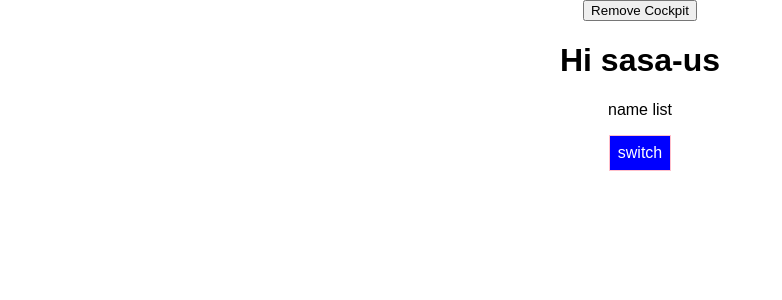
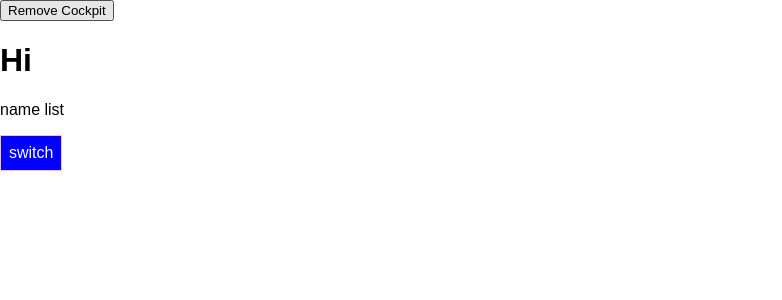
Before and after one commit to sasa-us/React-practice, a React app in the folder react-complete-guide/: page / in a window 1280 px wide. Shown: the top 300 px of the page, without its empty margins (0-782 px from the left). Built offline with nearby package versions, Linux system fonts and the light colour scheme.

Commit message:
HOC-use function return a component

```diff
--- a/react-complete-guide/src/containers/App.css
+++ b/react-complete-guide/src/containers/App.css
@@ -1,3 +1,4 @@
 .App {
-  text-align: center;
+  /* text-align: center; */
+  text-align: left;
 }
--- a/react-complete-guide/src/containers/App.js
+++ b/react-complete-guide/src/containers/App.js
@@ -2,7 +2,9 @@
 import classes from './App.css';
 import Persons from '../components/Persons/Persons';
 import Cockpit from '../components/Cockpit/Cockpit';
-import WithClass from '../hoc/WithClass';
+import withClass from '../hoc/withClass';
+import Aux from '../hoc/Aux';
+
 // import ErrorBoundary from '../ErrorBoundary/ErrorBoundary';
 
 class App extends Component {
@@ -111,8 +113,8 @@
     return (
       //use WithClass higher order component wrap other component
       //instead of div
-        <WithClass classes={classes.App}>
-
+        // <WithClass classes={classes.App}>
+      <Aux>
         <button
           onClick={() => {
             this.setState({showCockpit: false })
@@ -140,10 +142,11 @@
           {/* props should have persons showPersons clicked */}
 
           { persons }
-        </WithClass>
+        {/* </WithClass> */}
+        </Aux>
 
     );
   }
 }
-
-export default App;
+//css module classes.App
+export default withClass(App, classes.App);
--- a/react-complete-guide/src/hoc/WithClass.js
+++ b/react-complete-guide/src/hoc/WithClass.js
@@ -1,9 +1,18 @@
 import React from 'react';
 
-const WithClass = props => (
-    <div className={props.classes}>
-        {props.children}
-    </div>
-);
+// const WithClass = props => (
+//     <div className={props.classes}>
+//         {props.children}
+//     </div>
+// );
 
-export default WithClass;
+
+const withClass = (WrappedComponent, className) => {
+    return props => (
+        <div className={className}>
+            <WrappedComponent />
+        </div>
+    );
+}
+
+export default withClass;
```
